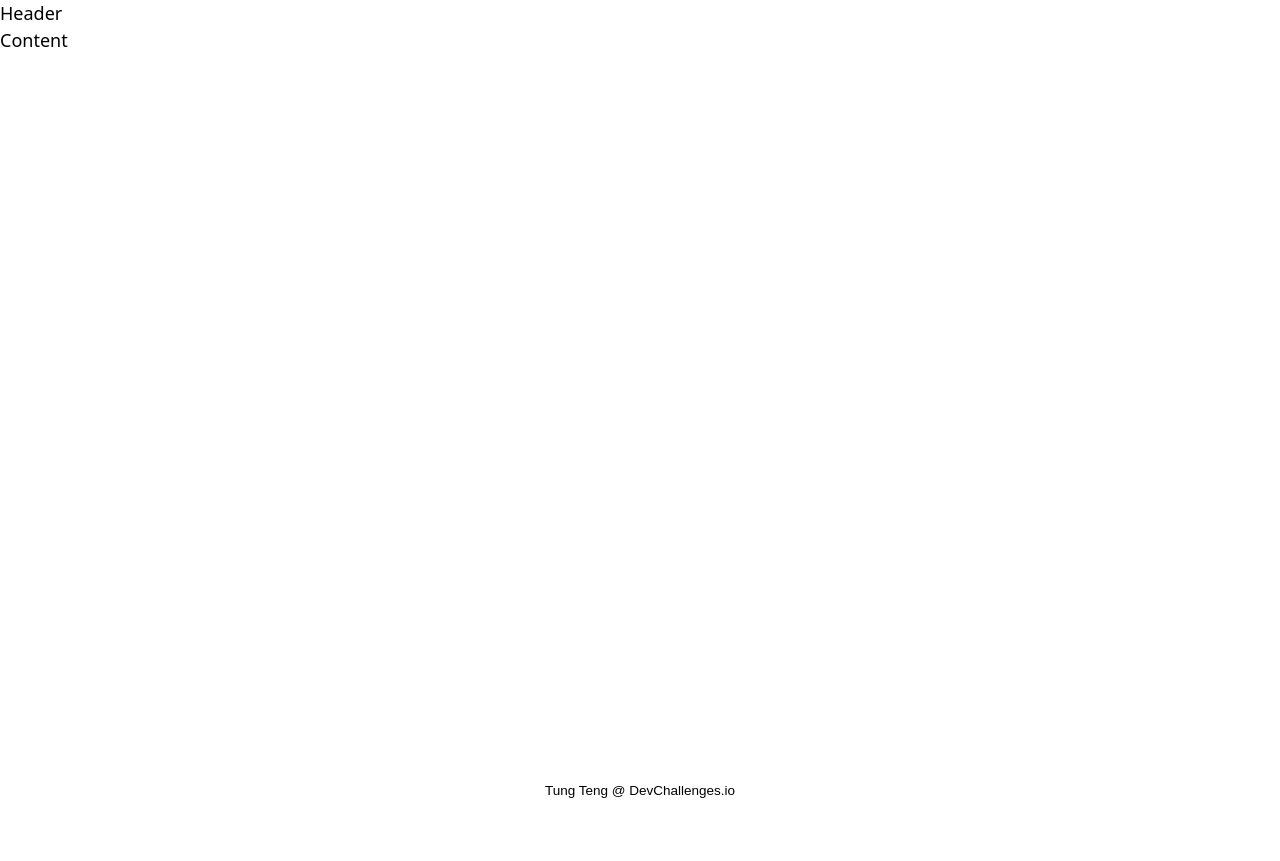
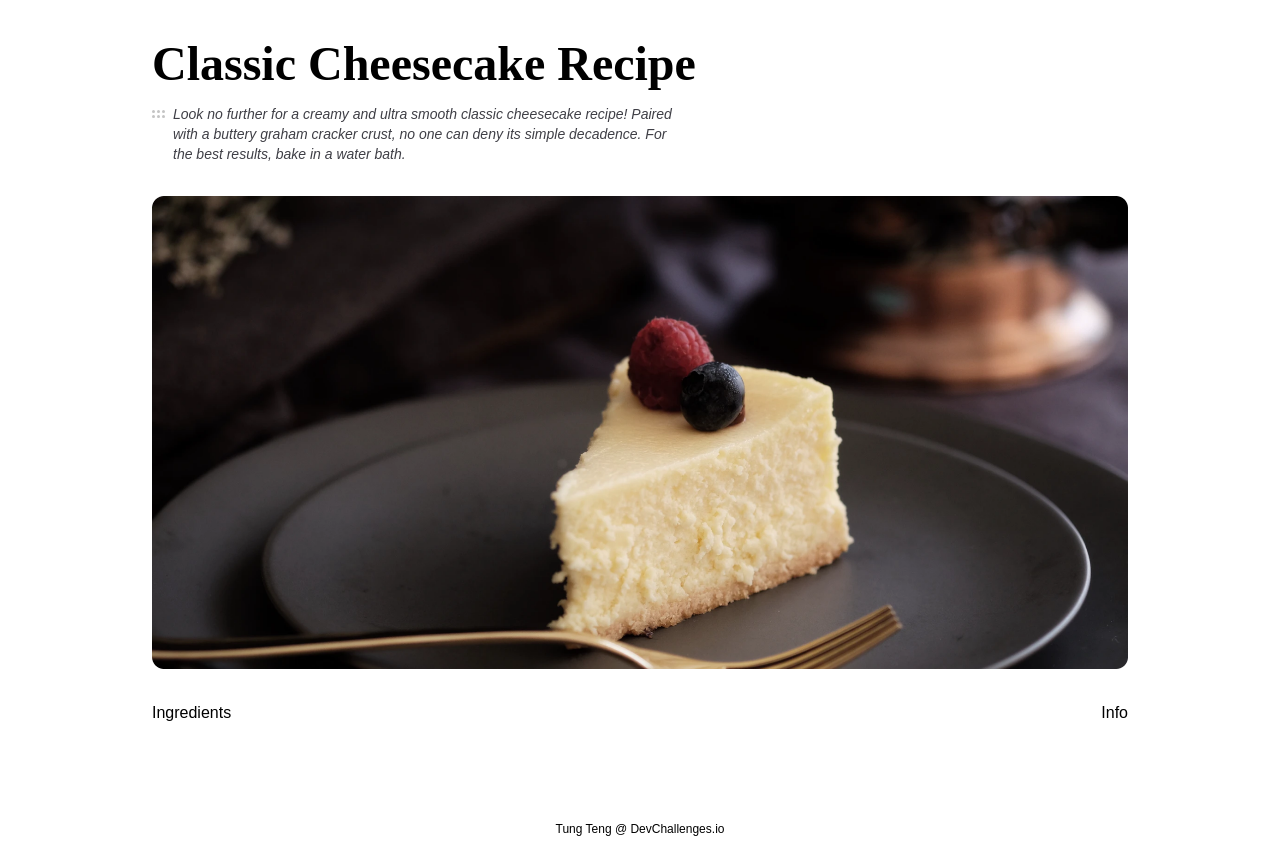
Before and after one commit to tung-eh/recipe-challenge, a React (Create React App) app: page / in a window 1280 px wide. Before the commit the page ends 800 px from the top, so only its background shows below. Built offline with nearby package versions, Linux system fonts and the light colour scheme.

Commit message:
Basic layout

```diff
--- a/src/App.js
+++ b/src/App.js
@@ -1,12 +1,33 @@
+import { ReactComponent as DominoIcon } from './icons/6dots.svg'
+import cakeImg from './images/photo1.png'
+
 function App() {
   return (
-      <div className="grid grid-rows-layout min-h-screen">
-        <div>Header</div>
-        <div>Content</div>
-        <div className="font-footer text-center text-xs">
-          Tung Teng @ DevChallenges.io
+    <div className="grid grid-rows-layout min-h-screen max-w-screen-lg p-6 mx-auto">
+      <div className="my-4">
+        <h1 className="font-serif font-bold text-5xl mb-4">
+          Classic Cheesecake Recipe
+        </h1>
+        <div className="flex text-sm  text-gray-700">
+          <div className="flex items-end  mr-2" style={{ height: '1em' }}>
+            <DominoIcon />
+          </div>
+          <p className="italic max-w-lg">
+            Look no further for a creamy and ultra smooth classic cheesecake
+            recipe! Paired with a buttery graham cracker crust, no one can deny
+            its simple decadence. For the best results, bake in a water bath.
+          </p>
         </div>
       </div>
+      <img className="my-4" src={cakeImg} alt="cake" />
+      <div className="flex justify-between my-4">
+        <div>Ingredients</div>
+        <div>Info</div>
+      </div>
+      <div className="text-center text-xs mt-20">
+        Tung Teng @ DevChallenges.io
+      </div>
+    </div>
   )
 }
 
--- a/src/index.css
+++ b/src/index.css
@@ -3,6 +3,7 @@
 @tailwind utilities;
 
 @import url('https://fonts.googleapis.com/css?family=Montserrat&display=swap');
+@import url('https://fonts.googleapis.com/css?family=Playfair+Display:700&display=swap');
 
 html {
   font-size: 14px;
@@ -10,6 +11,6 @@ html {
 
 @screen md {
   html {
-    font-size: 18px;
+    font-size: 16px;
   }
 }
--- a/tailwind.config.js
+++ b/tailwind.config.js
@@ -1,3 +1,5 @@
+const colors = require('tailwindcss/colors')
+
 module.exports = {
   purge: ['./src/**/*.{js,jsx,ts,tsx}', './public/index.html'],
   darkMode: false, // or 'media' or 'class'
@@ -7,7 +9,11 @@ module.exports = {
         layout: 'auto 1fr auto',
       },
       fontFamily: {
-        footer: ['Montserrat', 'sans-serif'],
+        sans: ['Montserrat', 'sans-serif'],
+        serif: ['"Playfair Display"', 'serif'],
+      },
+      colors: {
+        gray: colors.gray,
       },
     },
   },
```
Also changed, not shown: src/icons/6dots.svg (added), src/images/photo1.png (added).
